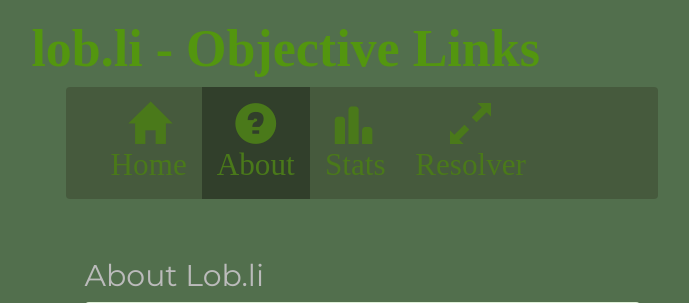
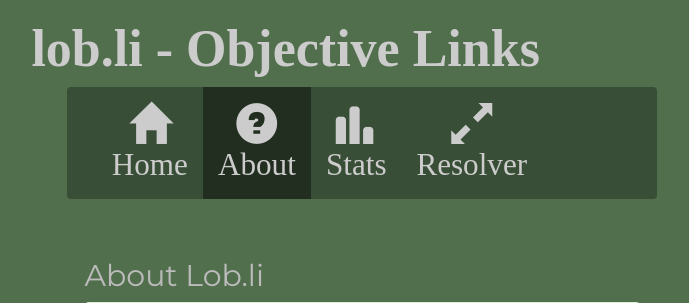
Before and after one commit to gamaio/lobli, a PHP site: page /about.php in a window 1280 px wide. Shown: the top 303 px of the page, without its empty margins (278-967 px from the left). Run offline with PHP 8.4, Linux system fonts and the light colour scheme; some libraries are stand-ins or nearby versions.

Commit message:
Small CSS tweaks, add more contrast to elements.\n\nTrying to make it look a bit less cluttered and still have high contrast. This works rather well I think.

```diff
--- a/Website/Include/CSS/style.css
+++ b/Website/Include/CSS/style.css
@@ -32,21 +32,22 @@ hr {
 
 .navbar {
   margin-bottom: 20px;
-  background: rgba(63, 78, 50, .6);
+  background: rgba(0, 0, 0, .3);
   border: none;
-  width: 52%;
+  width: 51.8%;
 }
 
 .active{
-  background: rgba(0,0,0,.3);
+  background: rgba(0,0,0,.4);
 }
 
 .navbar li a{
   font-size: 41px;
-  color: #4a791a;
+  color: #ccc;
 }
 
-.navbar a:hover{
+.navbar li a:hover{
+  color: #9ab4d5;
   background: rgba(34, 32, 27, 1);
 }
 
@@ -55,7 +56,7 @@ hr {
   font-size: 52px;
   font-weight: 700;
   margin-left: 21%;
-  color: #53960f;
+  color: #ccc;
 }
 
 .spacer{
```
